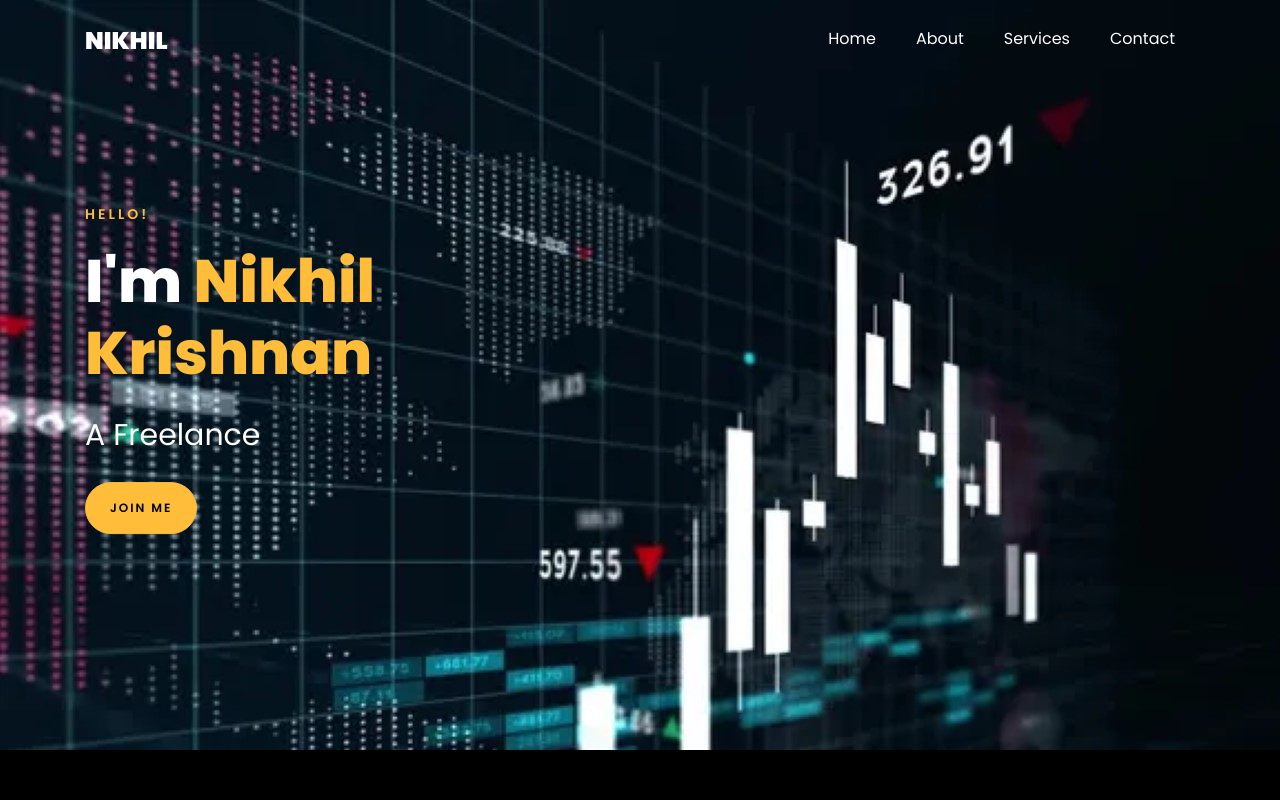
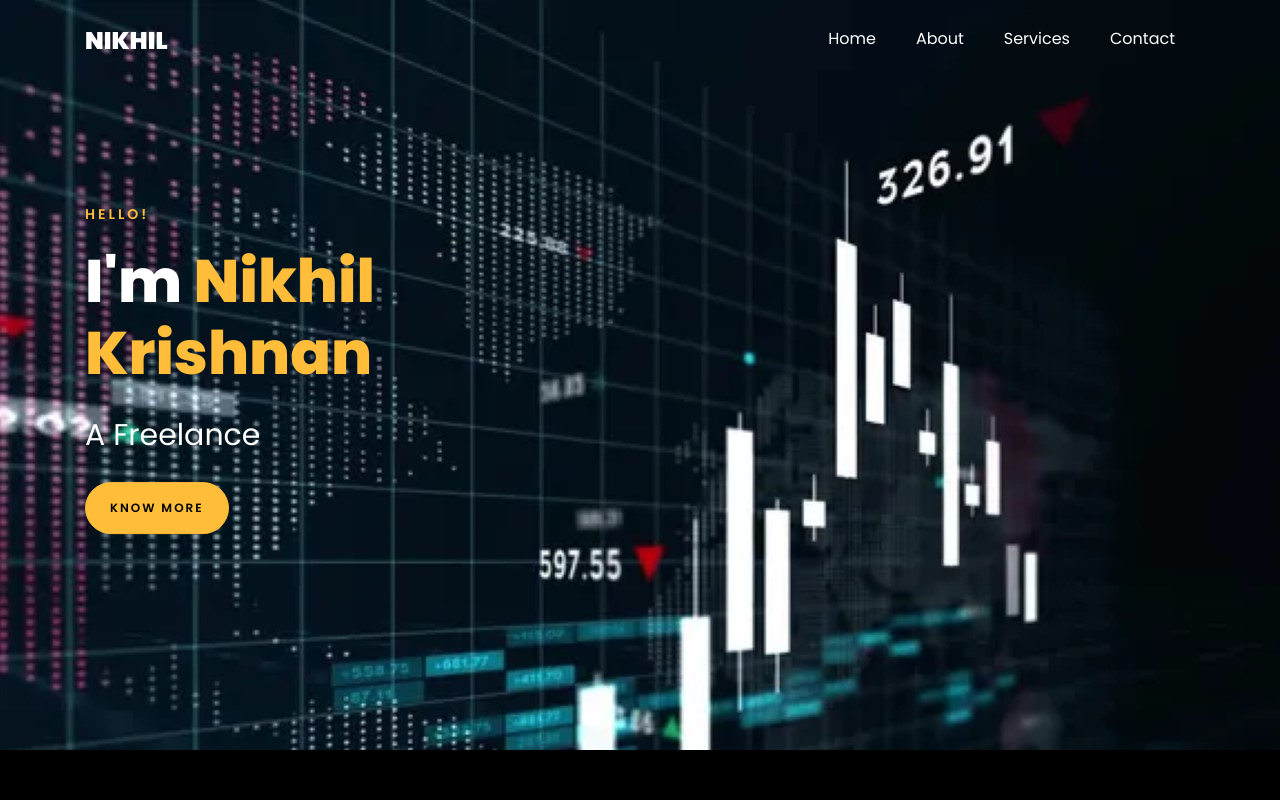
Before and after one commit to jomon-palayur/Tradinsecrets, a website: page index.html in a window 1280 px wide. Shown: the top 800 px of the page. Drawn offline with Linux system fonts and the light colour scheme; files whose address does not match are found by name.

Commit message:
Update index.html

```diff
--- a/index.html
+++ b/index.html
@@ -71,7 +71,7 @@
                   <span class="subheading">Hello!</span>
                   <h1 class="mb-4 mt-3">I'm <span>Nikhil Krishnan</span></h1>
                   <h2 class="mb-4">A Freelance</h2>
-                  <p><a href="#services-section" class="btn btn-primary py-3 px-4">Join Me</a></p>
+                  <p><a href="#about-section" class="btn btn-primary py-3 px-4">Know More</a></p>
                 </div>
               </div>
             </div>
```
